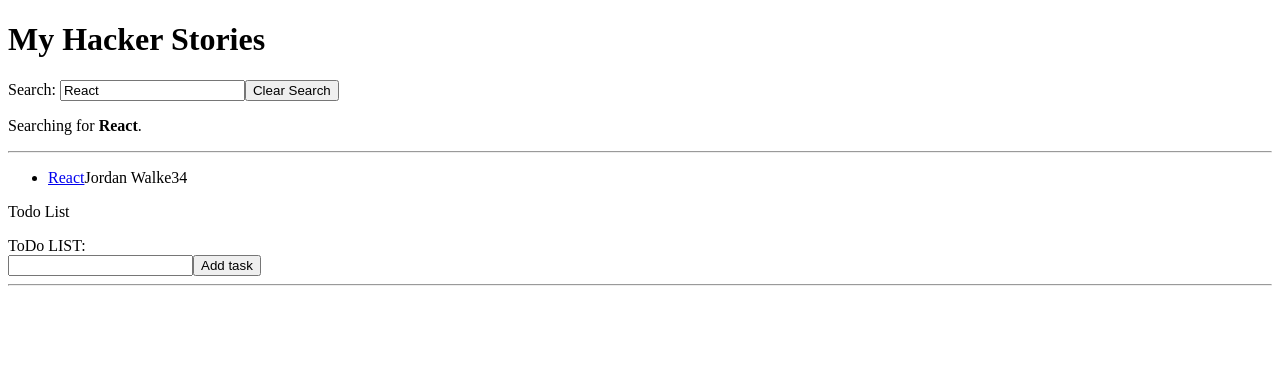
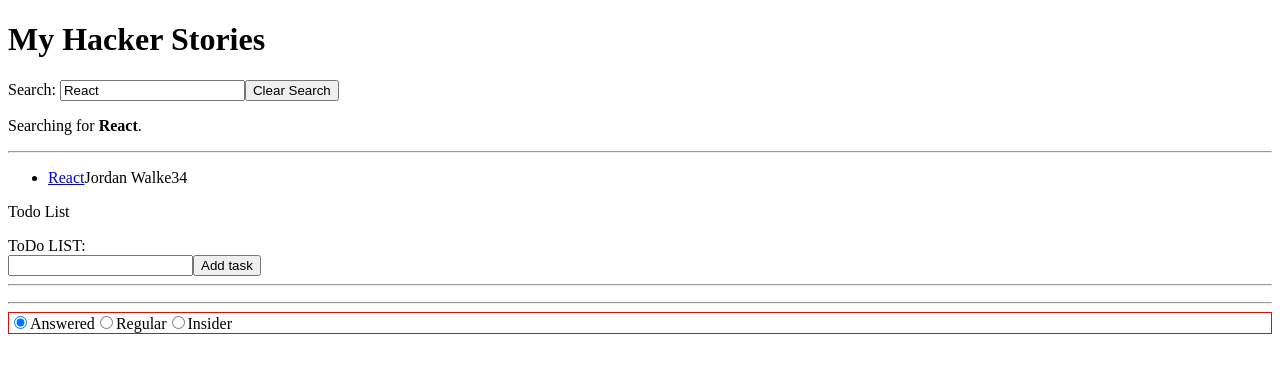
Before and after one commit to mukulembezewil/road_to_react, a React (Vite) app: page / in a window 1280 px wide. Shown: the top 372 px of the page. Built offline with nearby package versions, Linux system fonts and the light colour scheme.

Commit message:
import radio group

```diff
--- a/src/App.jsx
+++ b/src/App.jsx
@@ -1,6 +1,7 @@
 import * as React from 'react';
 import { useState, useEffect } from 'react';
 import Todo from './TodoList';
+import OptionButt from './OptionButt';
 
 const App = () => {
 	const stories = [
@@ -66,6 +67,7 @@ const App = () => {
 			<List list={searchedStories} />
 
 			<Todo />
+			<OptionButt />
 		</div>
 	);
 };
```
